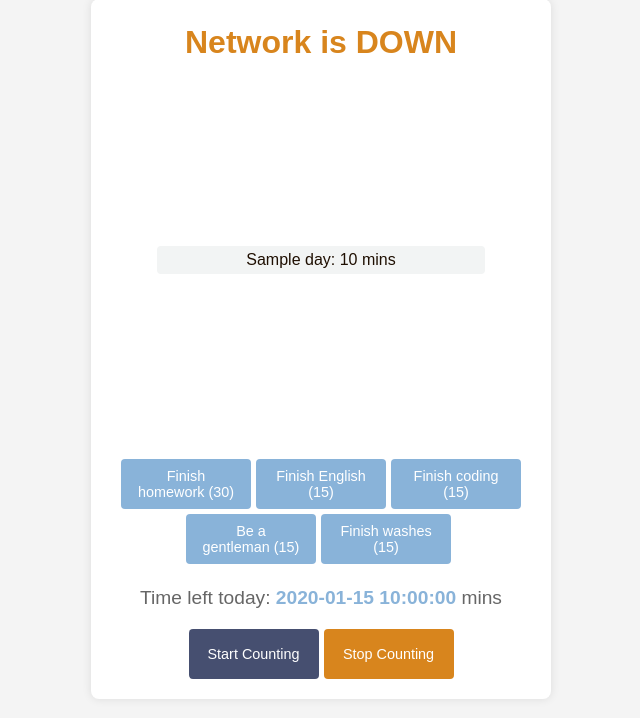
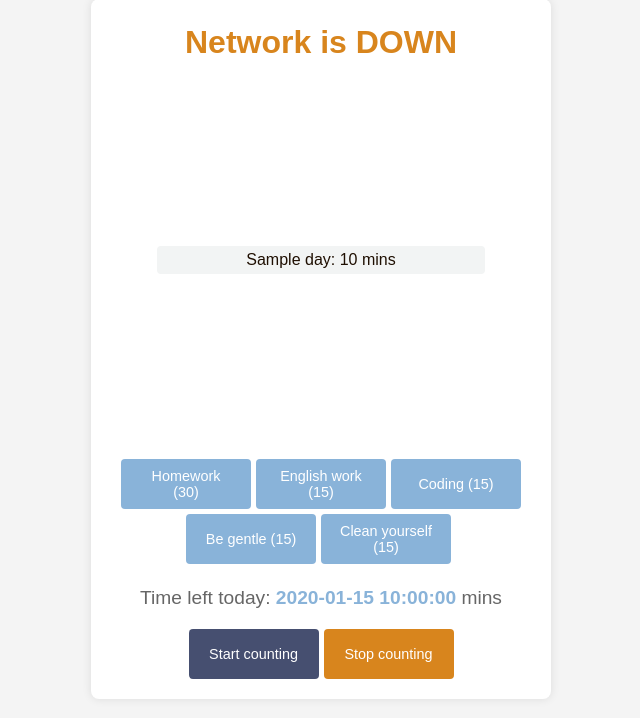
Before and after one commit to jacobmee/kid_control, a Flask app: template templates/index.html in a window 1280 px wide. Shown: the part 51-769 px from the top of the page, without its empty margins (319-959 px from the left). Run offline with Flask 3, Linux system fonts and the light colour scheme; the template is opened without the code that fills it: most values are stand-ins (such as "Sample title", 1, 10 or a date in 2020); parts of the project's set-up code (start-up, migrations or seed data) failed here and were passed over.

```diff
--- a/templates/index.html
+++ b/templates/index.html
@@ -140,25 +140,25 @@
             <div class="button-container">
                 <form action="{{ url_for('adjust_time') }}" method="post">
                     <input type="hidden" name="task" value="homework">
-                    <button type="submit" class="add-button" {% if task_status.get('homework') %}disabled{% endif %}>Finish homework (30)</button>
+                    <button type="submit" class="add-button" {% if task_status.get('homework') %}disabled{% endif %}>Homework (30)</button>
                 </form>
                 <form action="{{ url_for('adjust_time') }}" method="post">
-                    <input type="hidden" name="task" value="englishwork">
-                    <button type="submit" class="add-button" {% if task_status.get('english') %}disabled{% endif %}>Finish English (15)</button>
+                    <input type="hidden" name="task" value="english">
+                    <button type="submit" class="add-button" {% if task_status.get('english') %}disabled{% endif %}>English work (15)</button>
                 </form>
                 <form action="{{ url_for('adjust_time') }}" method="post">
                     <input type="hidden" name="task" value="coding">
-                    <button type="submit" class="add-button" {% if task_status.get('coding') %}disabled{% endif %}>Finish coding (15)</button>
+                    <button type="submit" class="add-button" {% if task_status.get('coding') %}disabled{% endif %}>Coding (15)</button>
                 </form>
             </div>
             <div class="button-container">
                 <form action="{{ url_for('adjust_time') }}" method="post">
                     <input type="hidden" name="task" value="noyelling">
-                    <button type="submit" class="add-button" {% if task_status.get('noyelling') %}disabled{% endif %}>Be a gentleman (15)</button>
+                    <button type="submit" class="add-button" {% if task_status.get('noyelling') %}disabled{% endif %}>Be gentle (15)</button>
                 </form>
                 <form action="{{ url_for('adjust_time') }}" method="post">
                     <input type="hidden" name="task" value="washes">
-                    <button type="submit" class="add-button" {% if task_status.get('washes') %}disabled{% endif %}>Finish washes (15)</button>
+                    <button type="submit" class="add-button" {% if task_status.get('washes') %}disabled{% endif %}>Clean yourself (15)</button>
                 </form>
                 <form action="{{ url_for('adjust_time') }}" method="post">
                     <input type="hidden" name="task" value="outdoor">
@@ -167,7 +167,7 @@
                             style="display: none;"  <!-- Hides the button -->
                         {% endif %}
                         {% if task_status.get('outdoor') %}disabled{% endif %}>
-                        Finish outdoor (60)
+                        Outdoor (60)
                     </button>
                 </form>
             </div>
@@ -180,10 +180,10 @@
             </p><p></p>
             <div class="button-container">
                 <form action="{{ url_for('startcount') }}" method="post">
-                    <button type="submit" class="start-button" {% if counting_status == 'disabled' %}disabled{% endif %}>Start Counting</button>
+                    <button type="submit" class="start-button" {% if counting_status == 'disabled' %}disabled{% endif %}>Start counting</button>
                 </form>
                 <form action="{{ url_for('stopcount') }}" method="post">
-                    <button type="submit" class="stop-button" {% if counting_status == 'enabled' %}disabled{% endif %}>Stop Counting</button>
+                    <button type="submit" class="stop-button" {% if counting_status == 'enabled' %}disabled{% endif %}>Stop counting</button>
                 </form>
             </div>
             <p></p>
```
Also changed, not shown: 5 other files.
